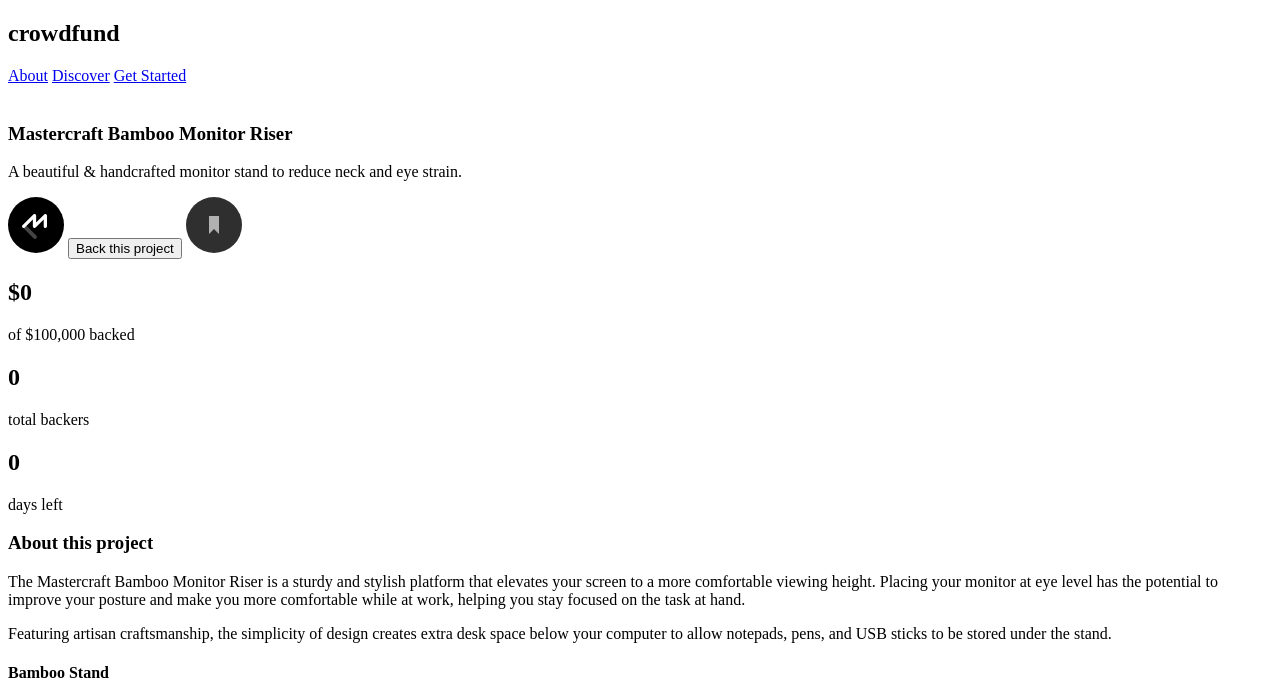
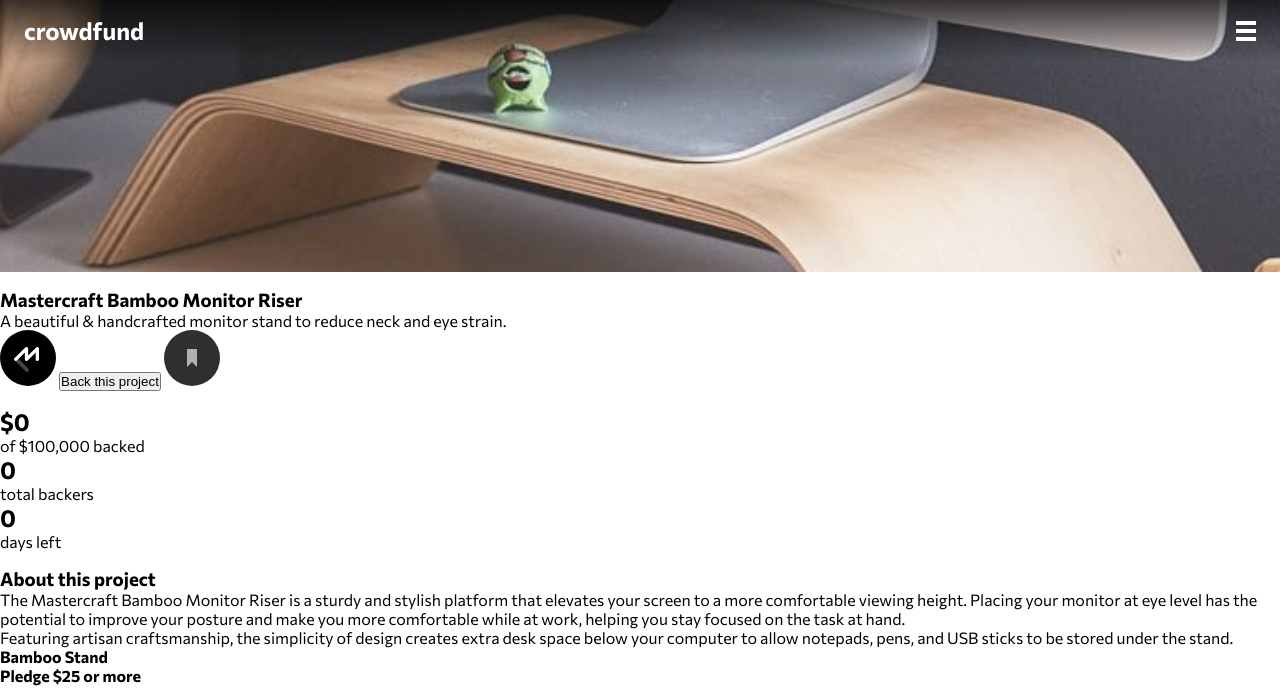
Before and after one commit to Lemano15/crowdFunding-Product-Page, a plain HTML site: page crowdfunding-product-page-main/index.html in a window 1280 px wide. Shown: the top 688 px of the page. Drawn offline with Linux system fonts and the light colour scheme.

Commit message:
navigation toggle

```diff
--- a/crowdfunding-product-page-main/index.html
+++ b/crowdfunding-product-page-main/index.html
@@ -5,6 +5,10 @@
   <meta name="viewport" content="width=device-width, initial-scale=1.0"> <!-- displays site properly based on user's device -->
 
   <link rel="icon" type="image/png" sizes="32x32" href="./images/favicon-32x32.png">
+  <link rel="preconnect" href="https://fonts.gstatic.com">
+  <link href="https://fonts.googleapis.com/css2?family=Commissioner:wght@400;500;700&display=swap"
+  rel="stylesheet">
+  <link rel="stylesheet" href="styles.css">
 
   <title>Frontend Mentor | Crowdfunding product page</title>
 
@@ -16,21 +20,23 @@
 </head>
 
 <body>
-  <section id="mastHead">
+  <header id="mastHead">
     <!--Top navigation menu-->
-    <nav>
+    <nav id="nav">
       <h2 id="pageTitle">crowdfund</h2>
+      <img id="menuIcon"
+      src="images/icon-hamburger.svg"
+      alt="mobile navigation toggler"
+      onclick="toggleNavigation()"/>
     <!--Dropdown links-->
       <div id="navLinks">
-        <a href="#">About</a>
-        <a href="#">Discover</a>
-        <a href="#">Get Started</a>
+        <a class="link" href="#">About</a>
+        <a class="link" href="#">Discover</a>
+        <a class="link" href="#">Get Started</a>
       </div>
-      <a href="javascript:void(0);" class="icon">
-        <img src="images/icon-hamburger.svg" alt="mobile navigation toggler"/>
-      </a>
+
     </nav>
-  </section>
+  </header>
 
   <main id="webContent">
     <section id="contentHeading">
@@ -199,5 +205,6 @@
     </p>
     <button id="gotItBttn">Got it!</button>
   </section>
+  <script src="index.js"></script>
 </body>
 </html>
--- /dev/null
+++ b/crowdfunding-product-page-main/index.js
@@ -0,0 +1,17 @@
+let navigationBar = document.getElementById('nav')
+let mobileMenuBttn = document.getElementById('menuIcon');
+let navLinks = document.getElementById('navLinks');
+
+function toggleNavigation() {
+    if (navLinks.style.display == "none") {
+        navLinks.style.display = "flex"
+        mobileMenuBttn.src = "images/icon-close-menu.svg"
+        //navigationBar.style.height = '100vh'
+        //navigationBar.style.backgroundImage = "linear-Gradient(rgba(0, 0, 0, 0.5), rgba(0, 0, 0, 0.5));"
+    }
+    else {
+        navLinks.style.display = "none"
+        mobileMenuBttn.src = "images/icon-hamburger.svg"
+        document.body.style.backgroundImage = 'none';
+    }
+}
--- /dev/null
+++ b/crowdfunding-product-page-main/styles.css
@@ -0,0 +1,102 @@
+* {
+    margin: 0;
+    padding: 0;
+}
+
+/*******
+TYPOGRAPHY
+*******/
+
+body {
+    font-family: 'Commissioner', sans-serif;
+}
+
+#mastHead {
+    background-image: url(images/image-hero-mobile.jpg);
+    background-size: cover;
+    background-repeat: no-repeat;
+    background-position: center;
+}
+
+nav {
+    background-image: linear-Gradient(to top, rgba(0, 0, 0, 0), rgba(0, 0, 0, 0.7));
+}
+
+#navLinks {
+    background-color: white;
+    position: relative;
+}
+
+.link {
+    display: block;
+    color: black;
+    text-decoration: none;
+}
+
+.link:nth-child(2) {
+    border-top: 1px solid hsl(0, 0%, 90%);
+    border-bottom: 1px solid hsl(0, 0%, 90%);
+}
+
+#pageTitle {
+    color: white;
+}
+
+section {
+    margin: 1em 0;
+}
+
+/*******
+SPACING & ALIGNMENT
+*******/
+
+#mastHead {
+    margin: 0;
+    height: 34vh;
+}
+
+nav {
+    overflow: hidden;
+    display: flex;
+    align-items: center;
+    justify-content: space-between;
+    flex-wrap: wrap;
+    position: fixed;
+    width: 100%;
+    padding: 1em 0;
+}
+
+#pageTitle {
+    margin-left: 1em;
+}
+
+#menuIcon {
+    width: 20px;
+    height: 20px;
+    object-fit: cover;
+    margin-right: 1.5em;
+}
+
+#navLinks {
+    position: relative;
+    display: none;
+    flex-direction: column;
+    margin: 1em auto;
+    width: 90%;
+    max-height: 200px;
+    max-width: 500px;
+    border-radius: 10px;
+}
+
+.link {
+    display: block;
+    padding: 1.3em;
+}
+
+#pageTitle {
+
+}
+
+section {
+    margin: 1em 0;
+}
```
